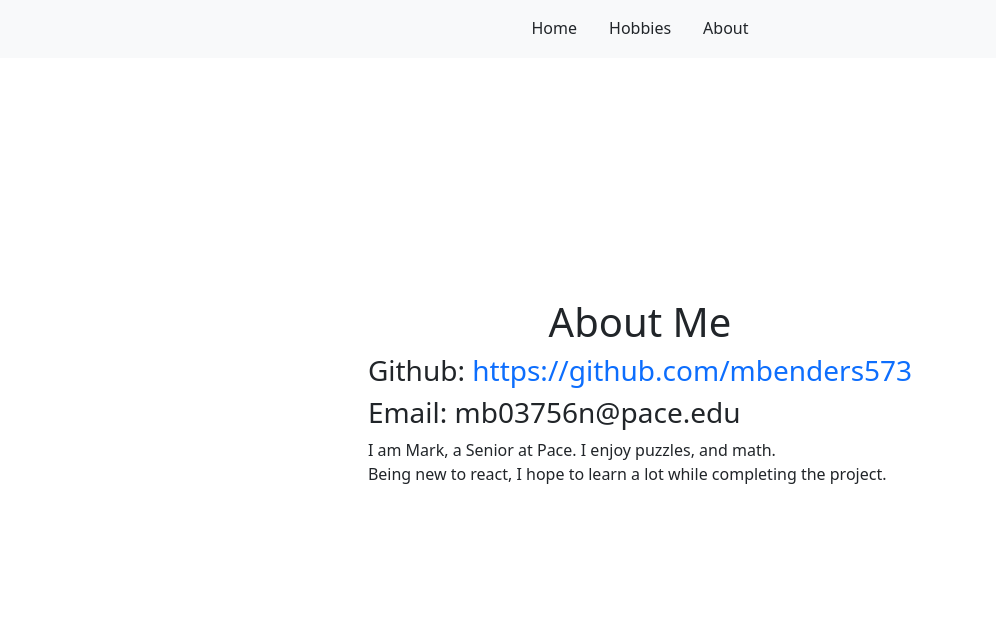
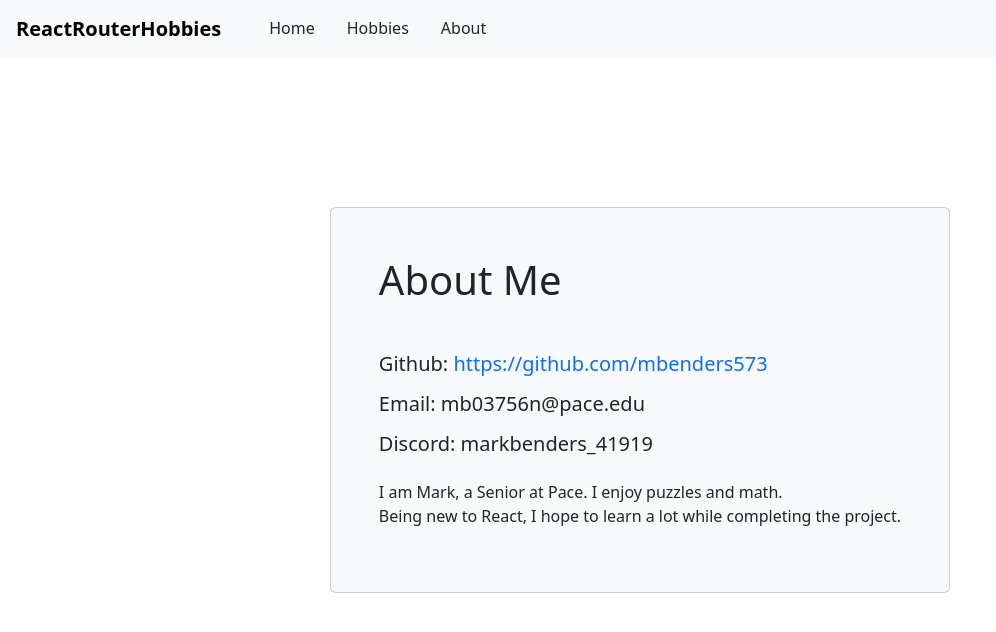
Before and after one commit to mbenders573/cs491, a React (Vite) app in the folder reactroutehobbies/: page /about in a window 1280 px wide. Shown: the top 632 px of the page, without its empty margins (0-996 px from the left). Built offline with nearby package versions, Linux system fonts and the light colour scheme.

Commit message:
styling with bootstrap

```diff
--- a/reactroutehobbies/src/App.jsx
+++ b/reactroutehobbies/src/App.jsx
@@ -1,6 +1,6 @@
 import './App.css'
 import { Routes, Route, Link } from 'react-router-dom';
-import { Nav, Navbar } from 'react-bootstrap';
+import { Nav, Navbar, NavbarBrand } from 'react-bootstrap';
 import About from './components/About.jsx'
 import Hobbies from './components/Hobbies.jsx'
 import Home from './components/Home.jsx'
@@ -9,8 +9,11 @@ import NoMatch from './components/NoMatch.jsx'
 function App() {
   return (
     <>
-      <Navbar bg = "light" fixed = "top" className = "justify-content-center">
-        <Nav variant="underline">
+      <Navbar bg = "light" fixed = "top" className = "container-fluid d-flex justify-content-between align-items-center">
+        <Navbar.Brand as = {Link} to = "/" className = "fw-bold ms-3">
+          ReactRouterHobbies
+        </Navbar.Brand>
+        <Nav variant="underline" className = "me-auto ms-4">
           <Nav.Item>
             <Nav.Link as = {Link} to = "/" className = "text-dark">Home</Nav.Link>
           </Nav.Item>
--- a/reactroutehobbies/src/components/About.jsx
+++ b/reactroutehobbies/src/components/About.jsx
@@ -4,23 +4,25 @@ import { Container, Card } from 'react-bootstrap';
 const About = () => {
     return (
         <>
-            <h1>About Me</h1>
-            <div className = "text-start">
-                <h3>
-                    Github:{" "}
-                    <a href = "https://github.com/mbenders573" target = "_blank" className = "text-decoration-none">
-                        https://github.com/mbenders573
-                    </a>
-                </h3>
-                <h3>
-                    Email: mb03756n@pace.edu
-                </h3>
-                <p>
-                    I am Mark, a Senior at Pace. I enjoy puzzles, and math. <br/>
-                    Being new to react, I hope to learn a lot while completing the project.
-                </p>
-            </div>
-
+            <Container className = "text-start">
+                <Card className = "bg-light">
+                    <Card.Body>
+                        <Card.Title as = "h1" className = "mb-5">About Me</Card.Title>
+                        <h5>
+                            Github:{" "}
+                            <a href="https://github.com/mbenders573" target="_blank" className="text-decoration-none link-primary">
+                                https://github.com/mbenders573
+                            </a>
+                        </h5>
+                        <h5 className="mt-3">Email: mb03756n@pace.edu</h5>
+                        <h5 className="mt-3">Discord: markbenders_41919</h5>
+                        <p className="mt-4">
+                            I am Mark, a Senior at Pace. I enjoy puzzles and math. <br />
+                            Being new to React, I hope to learn a lot while completing the project.
+                        </p>
+                    </Card.Body>
+                </Card>
+            </Container>
         </>
     );
 };
--- a/reactroutehobbies/src/components/Home.jsx
+++ b/reactroutehobbies/src/components/Home.jsx
@@ -5,7 +5,7 @@ const Home = () => {
     return (
         <>
             <h1 className = "mb-5 mt-3">Welcome Home!</h1>
-            <img src = "https://picsum.photos/id/206/600/400" alt = "House with trees in a grassy field"/>
+            <img src = "https://picsum.photos/id/206/600/400" alt = "House with trees in a grassy field" className = "rounded-3"/>
         </>
     );
 };
```
